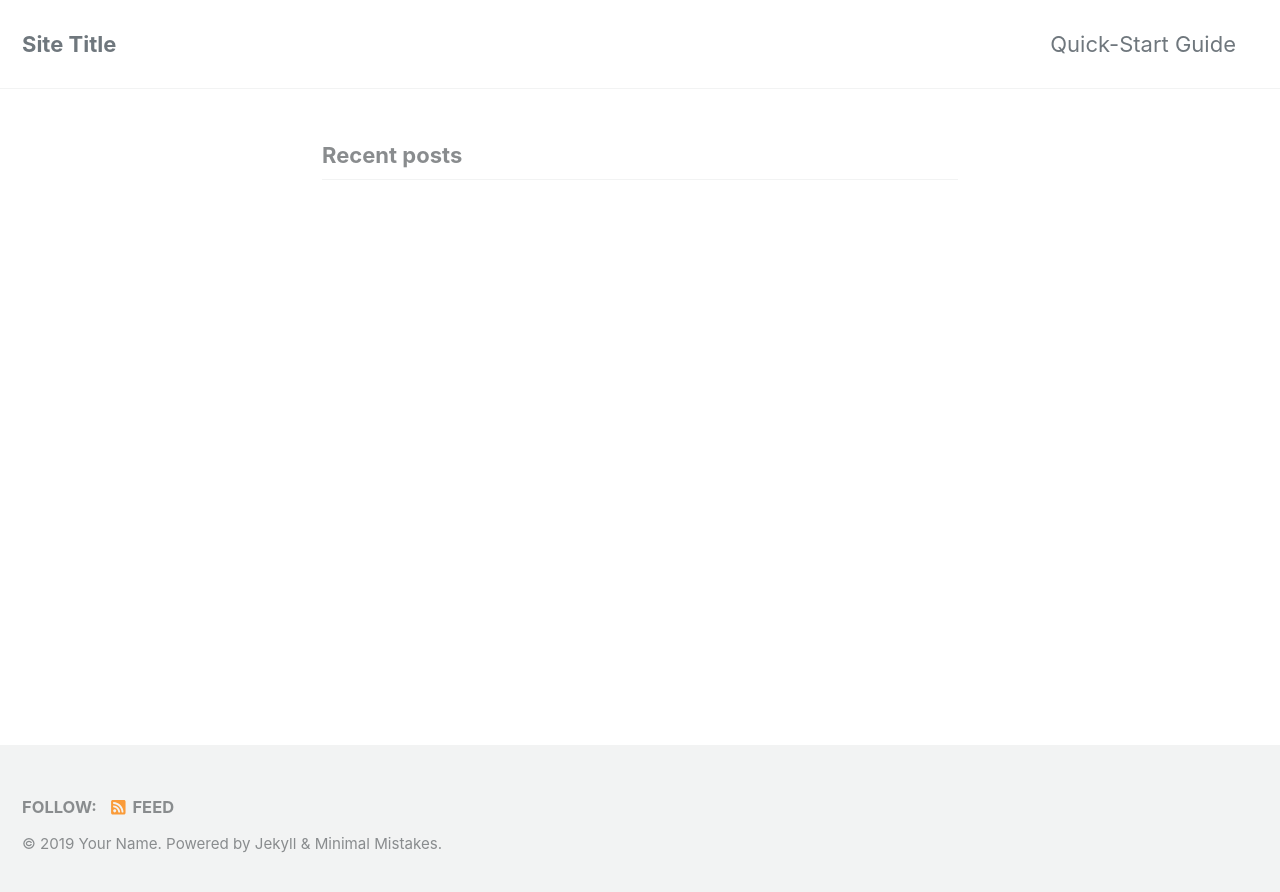
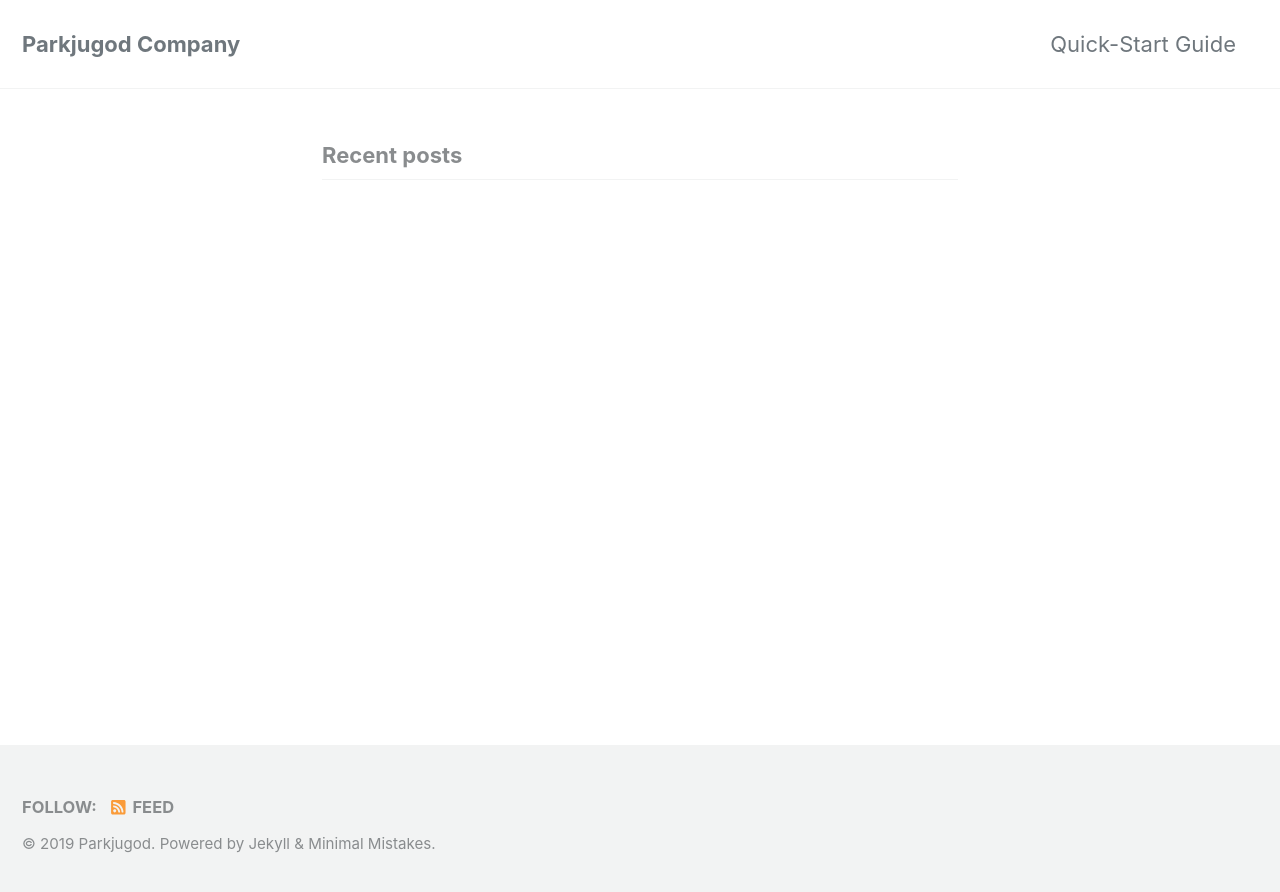
Before and after one commit to parkjugod/parkjugod.github.io, a Jekyll site: the page built from index.md, in a window 1280 px wide. Shown: the top 892 px of the page. Built offline with Jekyll 4.4.1, drawn with Linux system fonts in a browser that asks for light colours; cached includes are drawn as plain includes; the list of posts is cut into pages by our own code.

Commit message:
config update

```diff
--- a/_config.yml
+++ b/_config.yml
@@ -16,9 +16,9 @@ minimal_mistakes_skin    : "default" # "air", "aqua", "contrast", "dark", "dirt"
 
 # Site Settings
 locale                   : "en-US"
-title                    : "Site Title"
+title                    : "Parkjugod Company"
 title_separator          : "-"
-name                     : "Your Name"
+name                     : "Parkjugod"
 description              : "An amazing website."
 url                      : # the base hostname & protocol for your site e.g. "https://mmistakes.github.io"
 baseurl                  : # the subpath of your site, e.g. "/blog"
```
